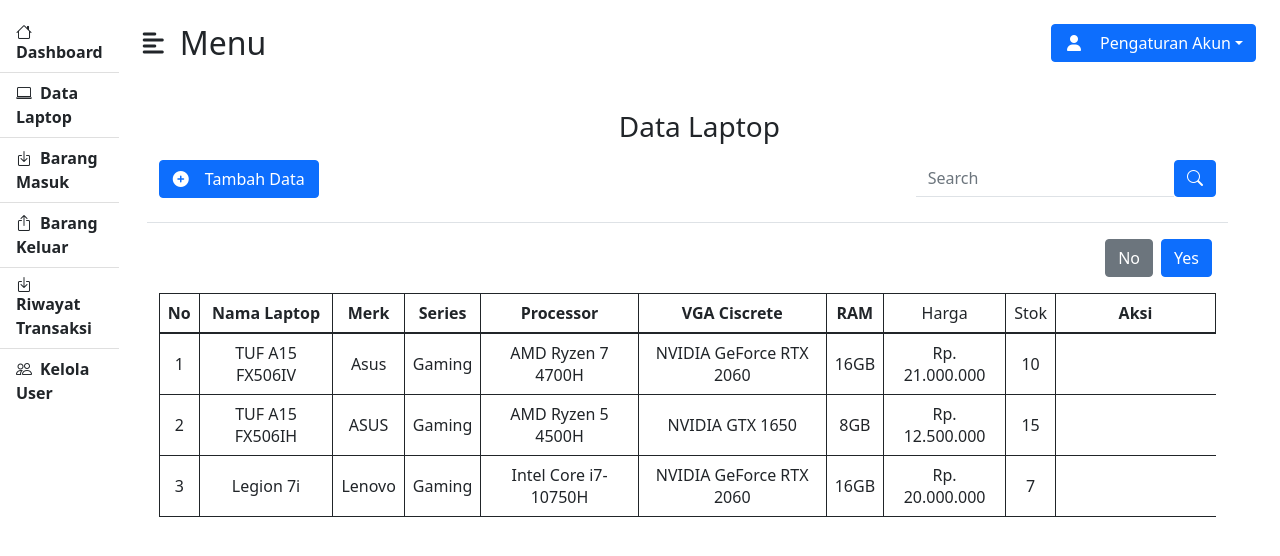
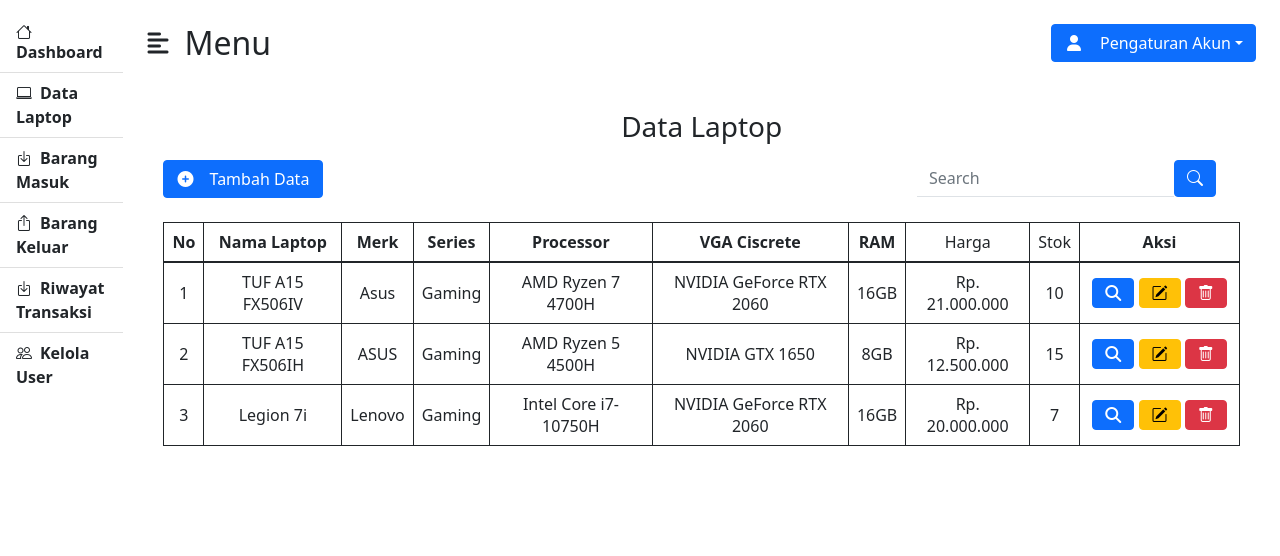
Before and after one commit to 19032-MuhammadRaffi/KS_5F_Kelompok1, a PHP site: page /admin/data_laptop.php in a window 1280 px wide. Shown: the top 556 px of the page. Run offline with PHP 8.4, Linux system fonts and the light colour scheme; a user stored in the database is signed in; data comes from the database, SQL or seed files in the repository; some libraries are stand-ins or nearby versions.

Commit message:
Update data_laptop.php

```diff
--- a/admin/data_laptop.php
+++ b/admin/data_laptop.php
@@ -42,9 +42,6 @@
                             <button name="searchData" type="submit" class="btn btn-primary"><i class="bi bi-search"></i></button>
                         </form>
                     </div>
-                    <div class="modal-footer">
-                        <button type="button" class="btn btn-secondary" data-bs-dismiss="modal">No</button>
-                        <button name="hapusData" type="submit" class="btn btn-primary">Yes</button>
                 </div>
 <!-- Tabel Data -->
                 <div class="table-responsive" style="max-height: 65vh;">
@@ -96,6 +93,12 @@
                                     <td><?php echo $ram[$i] ?>GB</td>
                                     <td>Rp. <?php echo number_format($harga[$i], 0, ',', '.')?></td>
                                     <td><?php echo $stok[$i] ?></td>
+                                    <td>
+                                        <button type="button" class="btn btn-primary" data-bs-toggle="modal" data-bs-target="#detail<?php echo $id_laptop[$i] ?>" readonly><i class="fas fa-search warna-2"></i></button>
+                                        <button type="button" class="btn btn-warning" data-bs-toggle="modal" data-bs-target="#edit<?php echo $id_laptop[$i] ?>" readonly><i class="bi bi-pencil-square warna-2"></i></button>
+                                        <button type="button" class="btn btn-danger" data-bs-toggle="modal" data-bs-target="#hapus<?php echo $id_laptop[$i] ?>" readonly><i class="bi bi-trash warna-2"></i></button>
+                                        <?php include 'M_Laptop.php'; ?>
+                                    </td>
                                 </tr><?php
                             }
                         ?>
```
